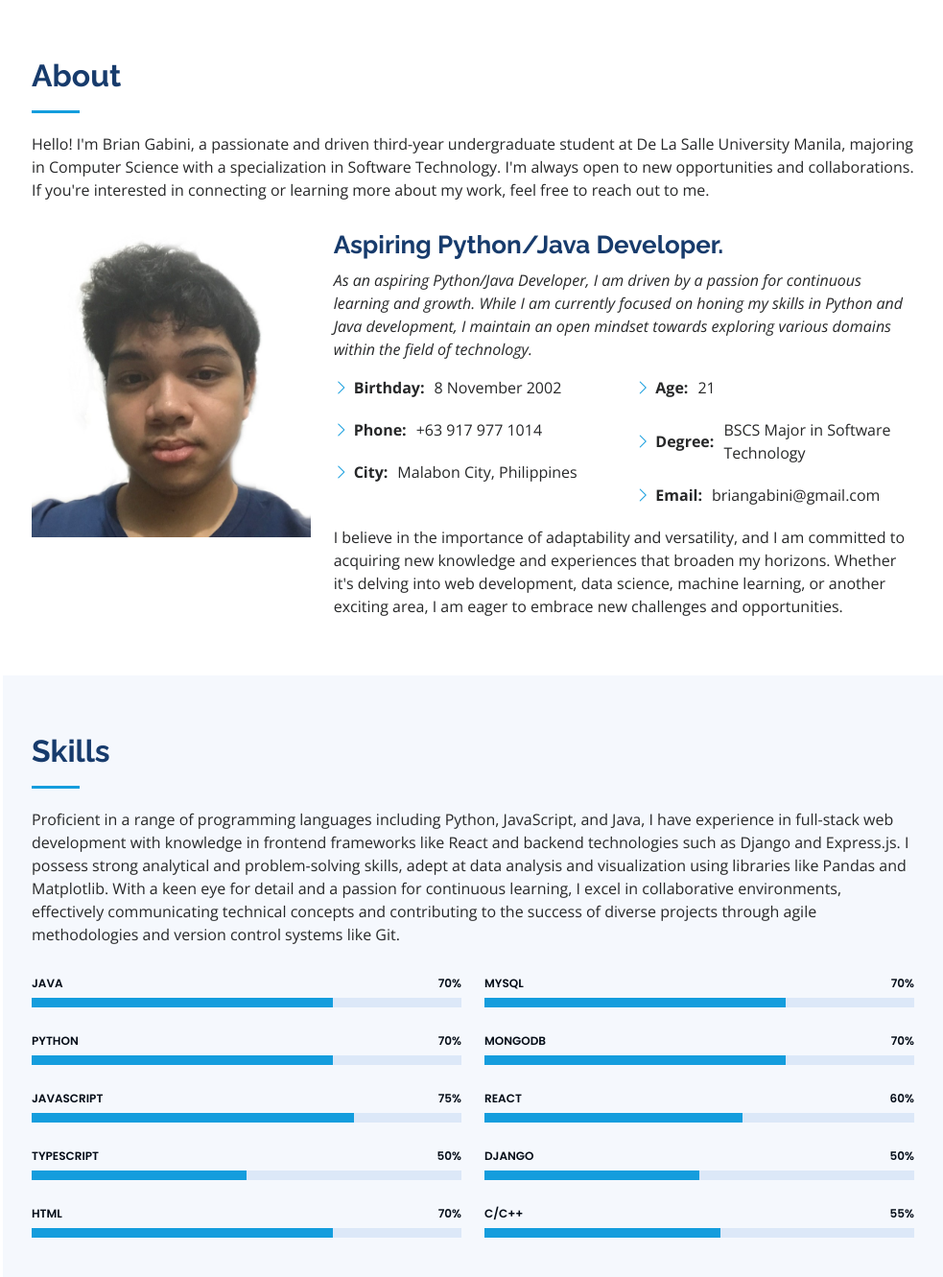
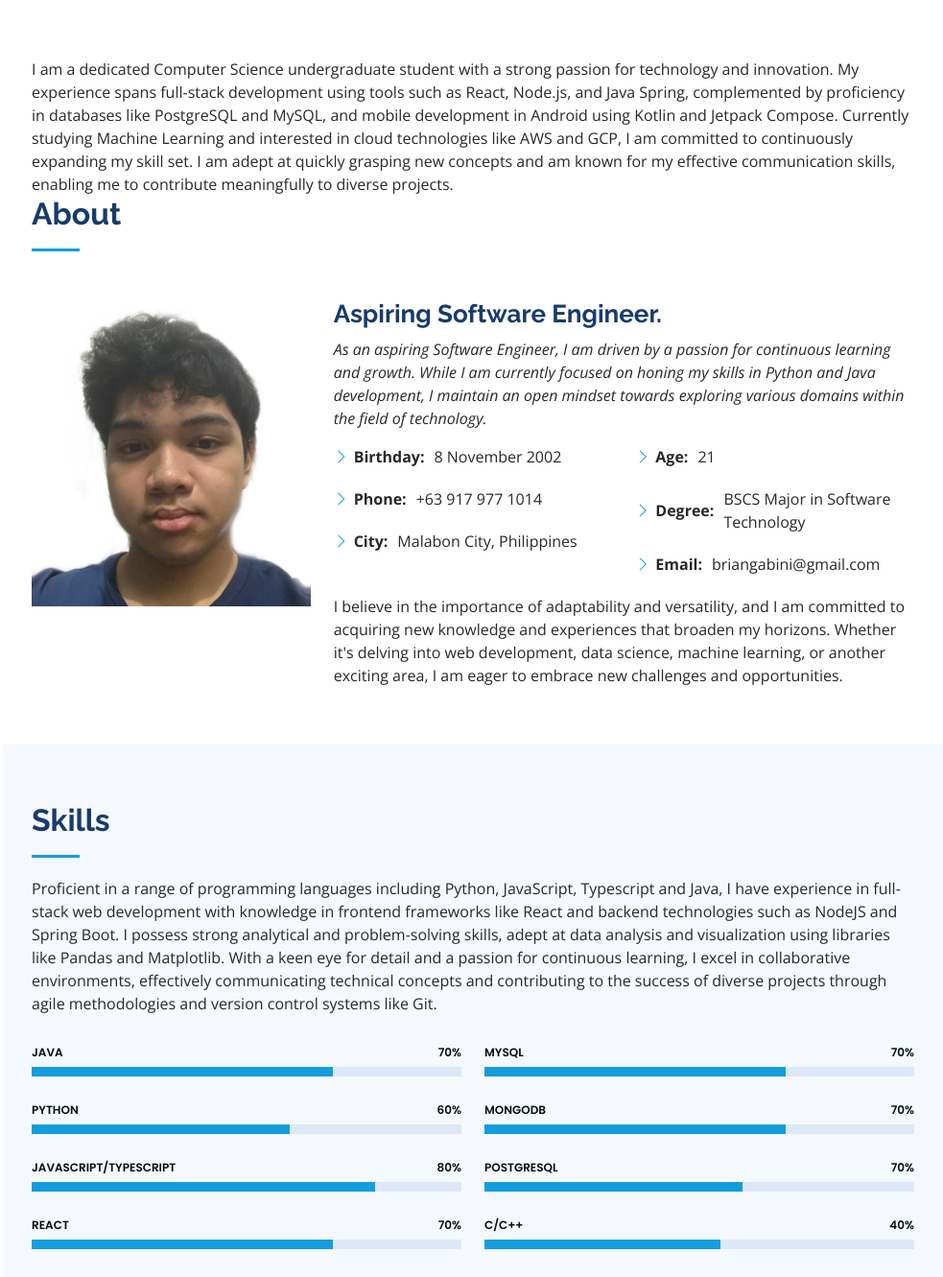
Before and after one commit to briangabini/briangabini.github.io, a plain HTML site: page index.html in a window 1280 px wide. Shown: the part 800-2131 px from the top of the page at 96% size, without its empty margins (297-1280 px from the left). Drawn offline with nearby package versions, Linux system fonts and the light colour scheme.

Commit message:
feat: add files

```diff
--- a/index.html
+++ b/index.html
@@ -44,7 +44,8 @@
         <div class="social-links mt-3 text-center">
           <!-- <a href="#" class="twitter"><i class="bx bxl-twitter"></i></a> -->
           <!-- <a href="#" class="facebook"><i class="bx bxl-facebook"></i></a> -->
-          <!-- <a href="#" class="instagram"><i class="bx bxl-instagram"></i></a>  -->
+          <!-- <a href="#" class="instagram"><i class="bx
+           bxl-instagram"></i></a>  -->
           <!-- <a href="#" class="google-plus"><i class="bx bxl-skype"></i></a>  -->
           <a href="https://www.linkedin.com/in/brian-gabini-2b5287170/" class="linkedin"><i class="bx bxl-linkedin"></i></a>
         </div>
@@ -76,10 +77,8 @@
       <div class="container">
 
         <div class="section-title">
+          <p>I am a dedicated Computer Science undergraduate student with a strong passion for technology and innovation. My experience spans full-stack development using tools such as React, Node.js, and Java Spring, complemented by proficiency in databases like PostgreSQL and MySQL, and mobile development in Android using Kotlin and Jetpack Compose. Currently studying Machine Learning and interested in cloud technologies like AWS and GCP, I am committed to continuously expanding my skill set. I am adept at quickly grasping new concepts and am known for my effective communication skills, enabling me to contribute meaningfully to diverse projects.</p>
           <h2>About</h2>
-          <p>Hello! I'm Brian Gabini, a passionate and driven third-year undergraduate student at De La Salle University Manila,
-          majoring in Computer Science with a specialization in Software Technology. I'm always open to new opportunities and collaborations. If you're interested in connecting or learning more about my
-          work, feel free to reach out to me.</p>
         </div>
 
         <div class="row">
@@ -87,9 +86,9 @@
             <img src="assets/img/profile-img.jpg" class="img-fluid" alt="">
           </div>
           <div class="col-lg-8 pt-4 pt-lg-0 content" data-aos="fade-left">
-            <h3>Aspiring Python/Java Developer.</h3>
+            <h3>Aspiring Software Engineer.</h3>
             <p class="fst-italic">
-              As an aspiring Python/Java Developer, I am driven by a passion for continuous learning and growth. While I am currently
+              As an aspiring Software Engineer, I am driven by a passion for continuous learning and growth. While I am currently
               focused on honing my skills in Python and Java development, I maintain an open mindset towards exploring various domains
               within the field of technology.
             </p>
@@ -128,8 +127,8 @@
 
         <div class="section-title">
           <h2>Skills</h2>
-          <p>Proficient in a range of programming languages including Python, JavaScript, and Java, I have experience in full-stack web
-          development with knowledge in frontend frameworks like React and backend technologies such as Django and Express.js. I
+          <p>Proficient in a range of programming languages including Python, JavaScript, Typescript and Java, I have experience in full-stack web
+          development with knowledge in frontend frameworks like React and backend technologies such as NodeJS and Spring Boot. I
           possess strong analytical and problem-solving skills, adept at data analysis and visualization using libraries like
           Pandas and Matplotlib. With a keen eye for detail and a passion for continuous learning, I excel in collaborative environments,
           effectively communicating technical concepts and contributing to the success of diverse projects through agile
@@ -148,28 +147,21 @@
             </div>
 
             <div class="progress">
-              <span class="skill">Python <i class="val">70%</i></span>
+              <span class="skill">Python <i class="val">60%</i></span>
               <div class="progress-bar-wrap">
-                <div class="progress-bar" role="progressbar" aria-valuenow="70" aria-valuemin="0" aria-valuemax="100"></div>
+                <div class="progress-bar" role="progressbar" aria-valuenow="60" aria-valuemin="0" aria-valuemax="100"></div>
               </div>
             </div>
 
             <div class="progress">
-              <span class="skill">Javascript <i class="val">75%</i></span>
+              <span class="skill">Javascript/Typescript <i class="val">80%</i></span>
               <div class="progress-bar-wrap">
-                <div class="progress-bar" role="progressbar" aria-valuenow="75" aria-valuemin="0" aria-valuemax="100"></div>
+                <div class="progress-bar" role="progressbar" aria-valuenow="80" aria-valuemin="0" aria-valuemax="100"></div>
               </div>
             </div>
 
             <div class="progress">
-              <span class="skill">Typescript <i class="val">50%</i></span>
-              <div class="progress-bar-wrap">
-                <div class="progress-bar" role="progressbar" aria-valuenow="50" aria-valuemin="0" aria-valuemax="100"></div>
-              </div>
-            </div>
-
-            <div class="progress">
-              <span class="skill">HTML <i class="val">70%</i></span>
+              <span class="skill">React <i class="val">70%</i></span>
               <div class="progress-bar-wrap">
                 <div class="progress-bar" role="progressbar" aria-valuenow="70" aria-valuemin="0" aria-valuemax="100"></div>
               </div>
@@ -194,21 +186,14 @@
             </div>
 
             <div class="progress">
-              <span class="skill">React <i class="val">60%</i></span>
+              <span class="skill">PostgreSQL <i class="val">70%</i></span>
               <div class="progress-bar-wrap">
                 <div class="progress-bar" role="progressbar" aria-valuenow="60" aria-valuemin="0" aria-valuemax="100"></div>
               </div>
             </div>
 
             <div class="progress">
-              <span class="skill">Django <i class="val">50%</i></span>
-              <div class="progress-bar-wrap">
-                <div class="progress-bar" role="progressbar" aria-valuenow="50" aria-valuemin="0" aria-valuemax="100"></div>
-              </div>
-            </div>
-
-            <div class="progress">
-              <span class="skill">C/C++ <i class="val">55%</i></span>
+              <span class="skill">C/C++ <i class="val">40%</i></span>
               <div class="progress-bar-wrap">
                 <div class="progress-bar" role="progressbar" aria-valuenow="55" aria-valuemin="0" aria-valuemax="100"></div>
               </div>
```
Also changed, not shown: assets/img/apple-touch-icon.png (deleted), assets/img/favicon.png (deleted).
